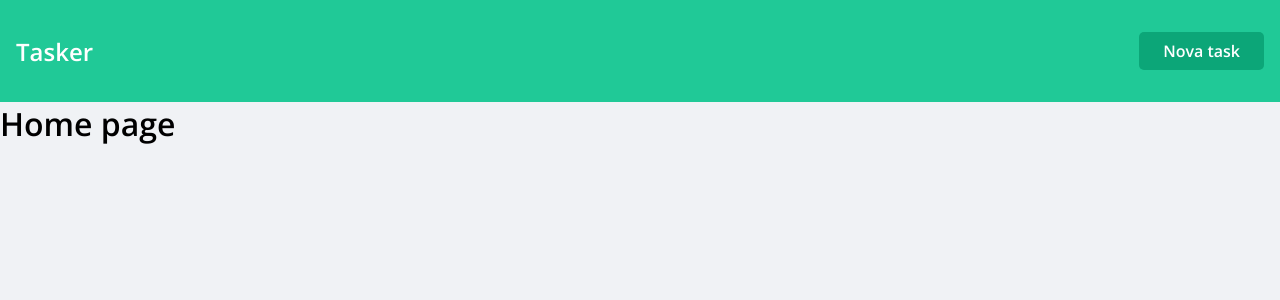
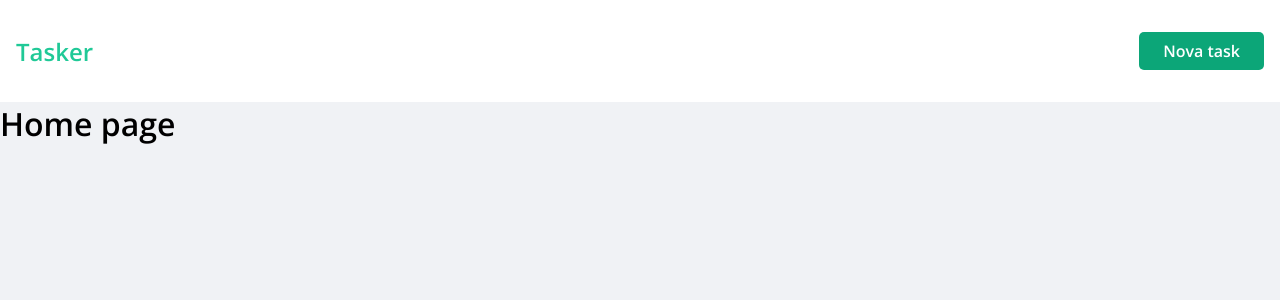
Before and after one commit to jmichel-dev/tasker-frontend, a React (Create React App) app: page / in a window 1280 px wide. Shown: the top 300 px of the page. Built offline with nearby package versions, Linux system fonts and the light colour scheme.

Commit message:
changed header background

```diff
--- a/src/components/Header/styles.ts
+++ b/src/components/Header/styles.ts
@@ -1,7 +1,7 @@
 import styled from "styled-components";
 
 export const HeaderContainer = styled.header`
-  background-color: var(--primary);
+  background-color: var(--shape);
 `;
 
 export const Container = styled.div`
@@ -15,7 +15,7 @@ export const Container = styled.div`
   justify-content: space-between;
 
   h2 {
-    color: var(--shape);
+    color: var(--primary);
     font-weight: 600;
   }
 
```
